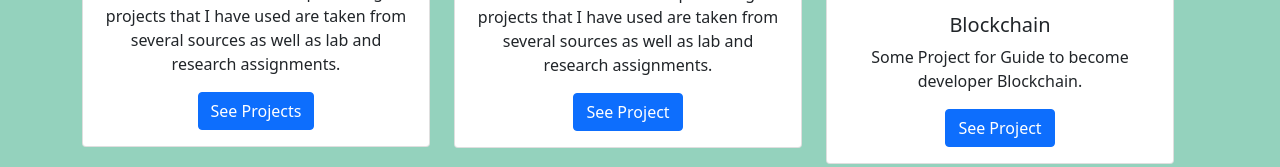
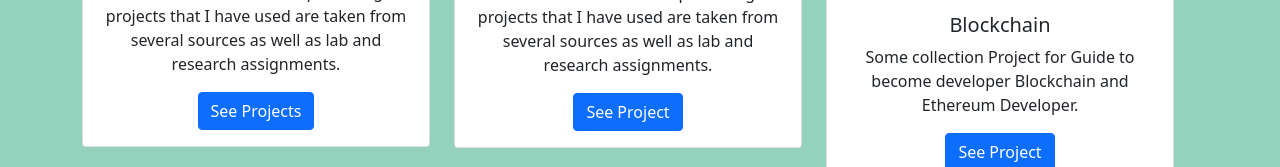
Before and after one commit to fajrinurf/fajrinurf.github.io, a plain HTML site: page index.html in a window 1280 px wide. Shown: the part 1766-1933 px from the top of the page. Drawn offline with nearby package versions, Linux system fonts and the light colour scheme.

Commit message:
Update index.html

```diff
--- a/index.html
+++ b/index.html
@@ -129,7 +129,7 @@
                 <img src="img/projects/5.jpg" class="card-img-top" alt="project" />
                 <div class="card-body">
                   <h5 class="card-title">Blockchain</h5>
-                  <p class="card-text">Some Project for Guide to become developer Blockchain.</p>
+                  <p class="card-text">Some collection Project for Guide to become developer Blockchain and Ethereum Developer.</p>
                   <a href="https://github.com/fajrinurf/Blockchain-Submission" class="btn btn-primary">See Project</a>
                 </div>
               </div>
```
